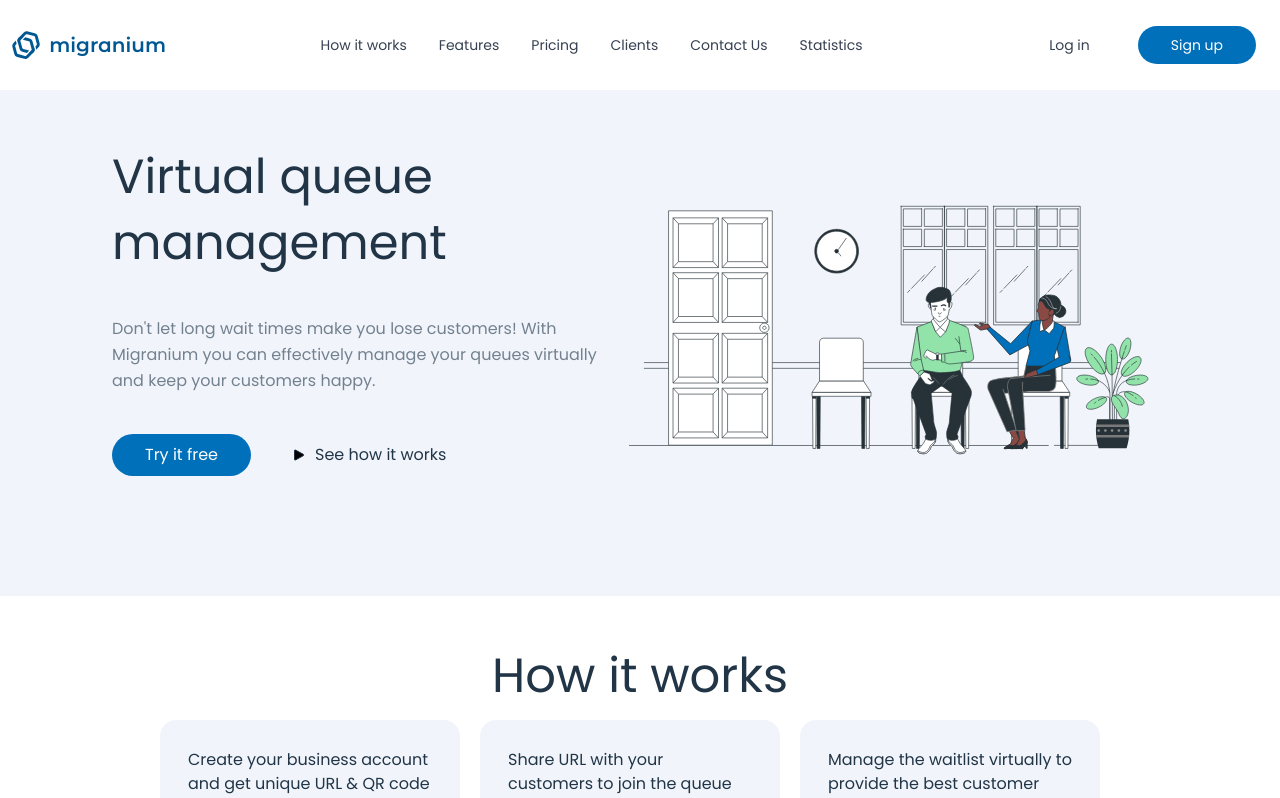
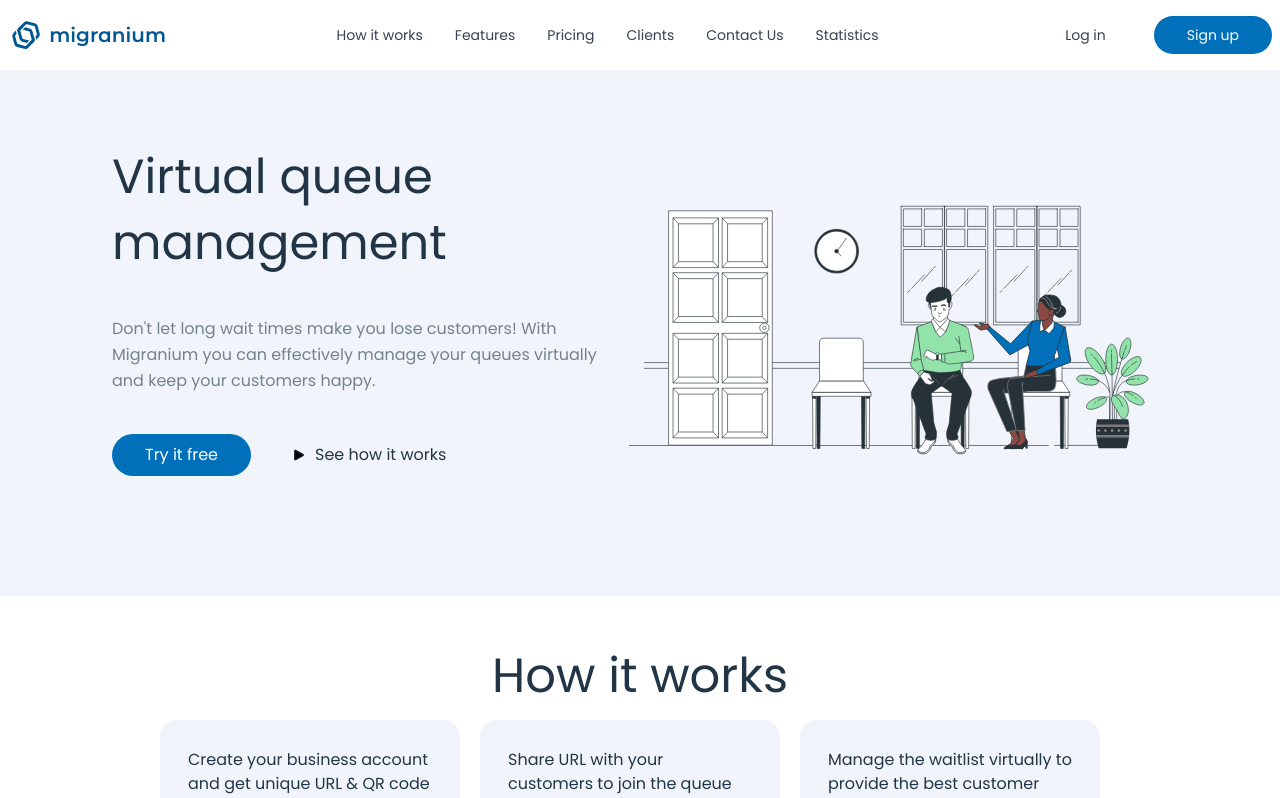
Before and after one commit to bekzemed/Migranium, a React (Vite) app: page / in a window 1280 px wide. Shown: the top 798 px of the page. Built offline with nearby package versions, Linux system fonts and the light colour scheme.

Commit message:
update navbar height

```diff
--- a/src/pages/NavBar.tsx
+++ b/src/pages/NavBar.tsx
@@ -103,7 +103,7 @@ const NavBar = ({ show, onDone }: any) => {
           <nav
             className={`fixed ${
               scrollDirection === "down" ? "-top-24" : "top-0"
-            }  bg-primary lg:bg-white px-2 py-2.5 transition-all duration-500 w-full z-10`}
+            }  bg-primary lg:bg-white px-2 py-2.5 lg:py-4 transition-all duration-500 w-full z-10`}
           >
             <div className="container flex flex-wrap items-center justify-between mx-auto">
               <Link to="/">
@@ -160,7 +160,7 @@ const NavBar = ({ show, onDone }: any) => {
                 className="hidden w-full lg:flex md:items-center md:w-auto"
                 id="navbar-default"
               >
-                <ul className="flex flex-col p-4 mt-4 rounded-lg bg-gray-50 md:flex-row md:space-x-8 md:mt-0 md:text-sm md:font-medium md:border-0 md:bg-white">
+                <ul className="flex flex-col mt-4 rounded-lg bg-gray-50 md:flex-row md:space-x-8 md:mt-0 md:text-sm md:font-medium md:border-0 md:bg-white">
                   <li>
                     <a
                       href="#HowItWorks"
@@ -214,7 +214,7 @@ const NavBar = ({ show, onDone }: any) => {
               </div>
 
               <div className="hidden w-full lg:flex md:items-center md:w-auto">
-                <ul className="flex flex-col p-4 mt-4 items-center bg-gray-50 md:flex-row md:space-x-8 md:mt-0 md:text-sm md:font-medium md:border-0 md:bg-white ">
+                <ul className="flex flex-col mt-4 items-center bg-gray-50 md:flex-row md:space-x-8 md:mt-0 md:text-sm md:font-medium md:border-0 md:bg-white ">
                   <li>
                     <a className="text-gray-700  py-2 px-4" href="#">
                       Log in
```
